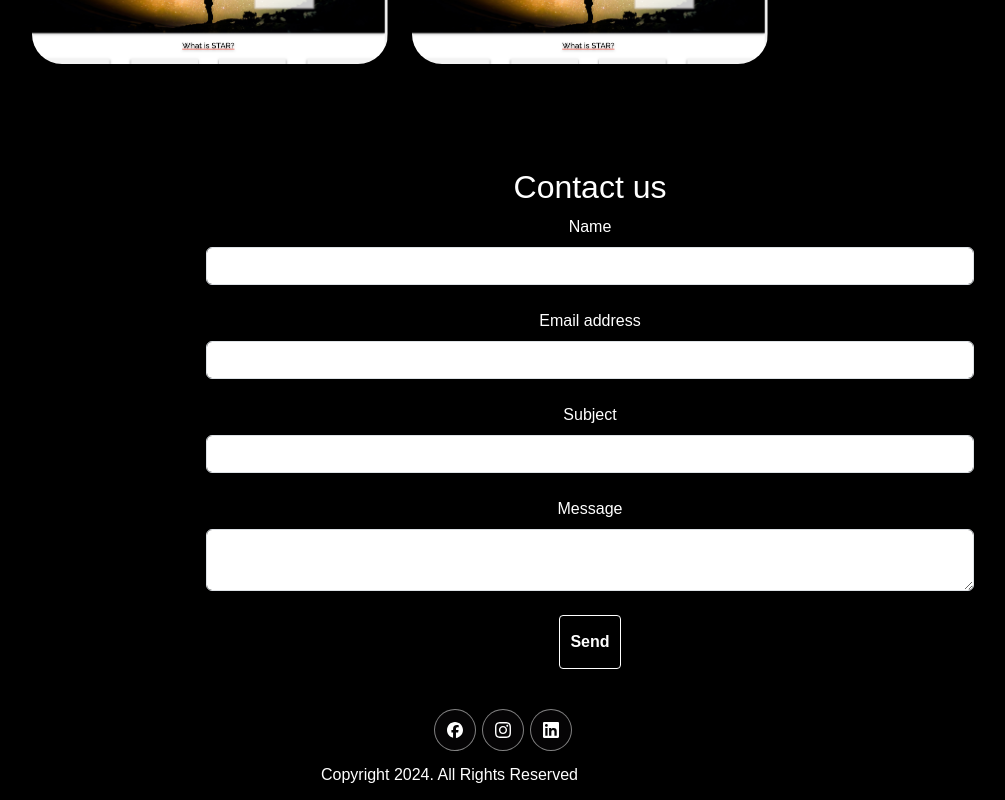
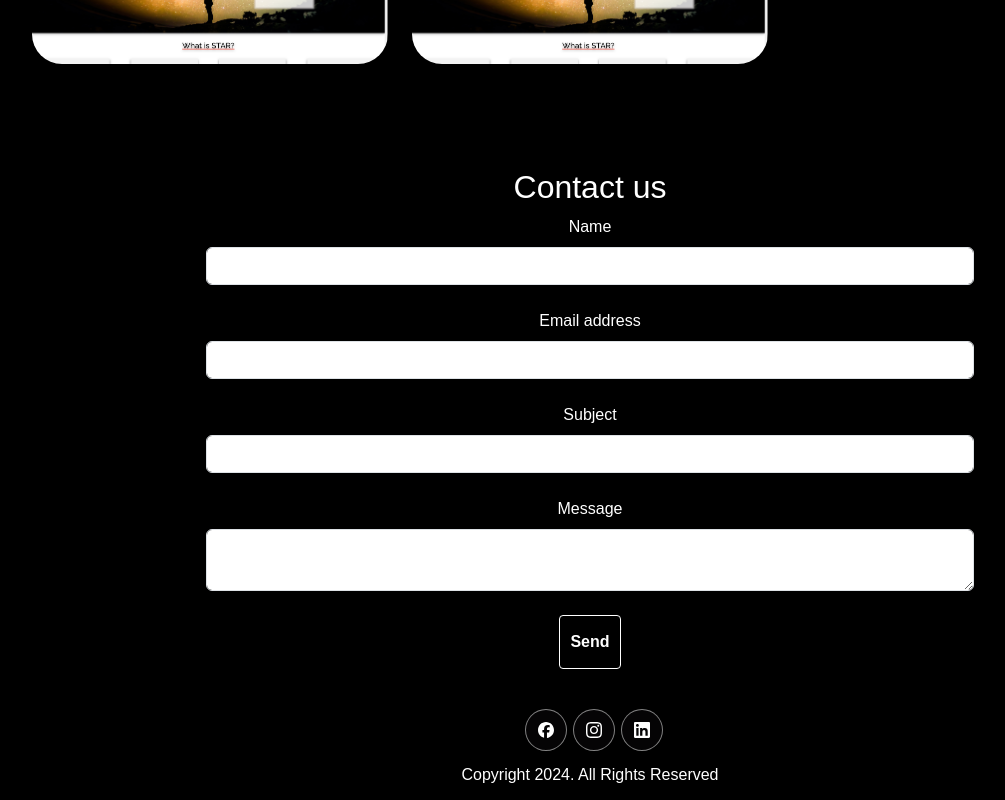
Before and after one commit to TsioneTemesgenAbraham/Portfolio, a React (Create React App) app: page / in a window 1280 px wide. Shown: the part 7817-8617 px from the top of the page, without its empty margins (50-1055 px from the left). Built offline with nearby package versions, Linux system fonts and the light colour scheme.

Commit message:
Removed codes

```diff
--- a/src/components/Footer.js
+++ b/src/components/Footer.js
@@ -1,4 +1,3 @@
-import { Container, Row, Col } from "react-bootstrap";
 import Instagram from "../assets/instagram-white-icon.svg";
 import Facebook from "../assets/facebook-app-round-white-icon.svg";
 import Linkedin from "../assets/linkedin-app-white-icon.svg";
@@ -6,9 +5,6 @@ import Linkedin from "../assets/linkedin-app-white-icon.svg";
 function Footer() {
   return (
     <footer className="footer">
-      <Container>
-        <Row className="align-items-center">
-          <Col size={12} sm={6} className="text-center text-sm-end">
       <div className="social-icon">
         <a href="#">
           <img src={Facebook} alt="Icon" />
@@ -21,9 +17,6 @@ function Footer() {
         </a>
       </div>
       <p>Copyright 2024. All Rights Reserved</p>
-          </Col>
-        </Row>
-      </Container>
     </footer>
   );
 }
```
Lines whose indentation alone changed are shown as unchanged.
